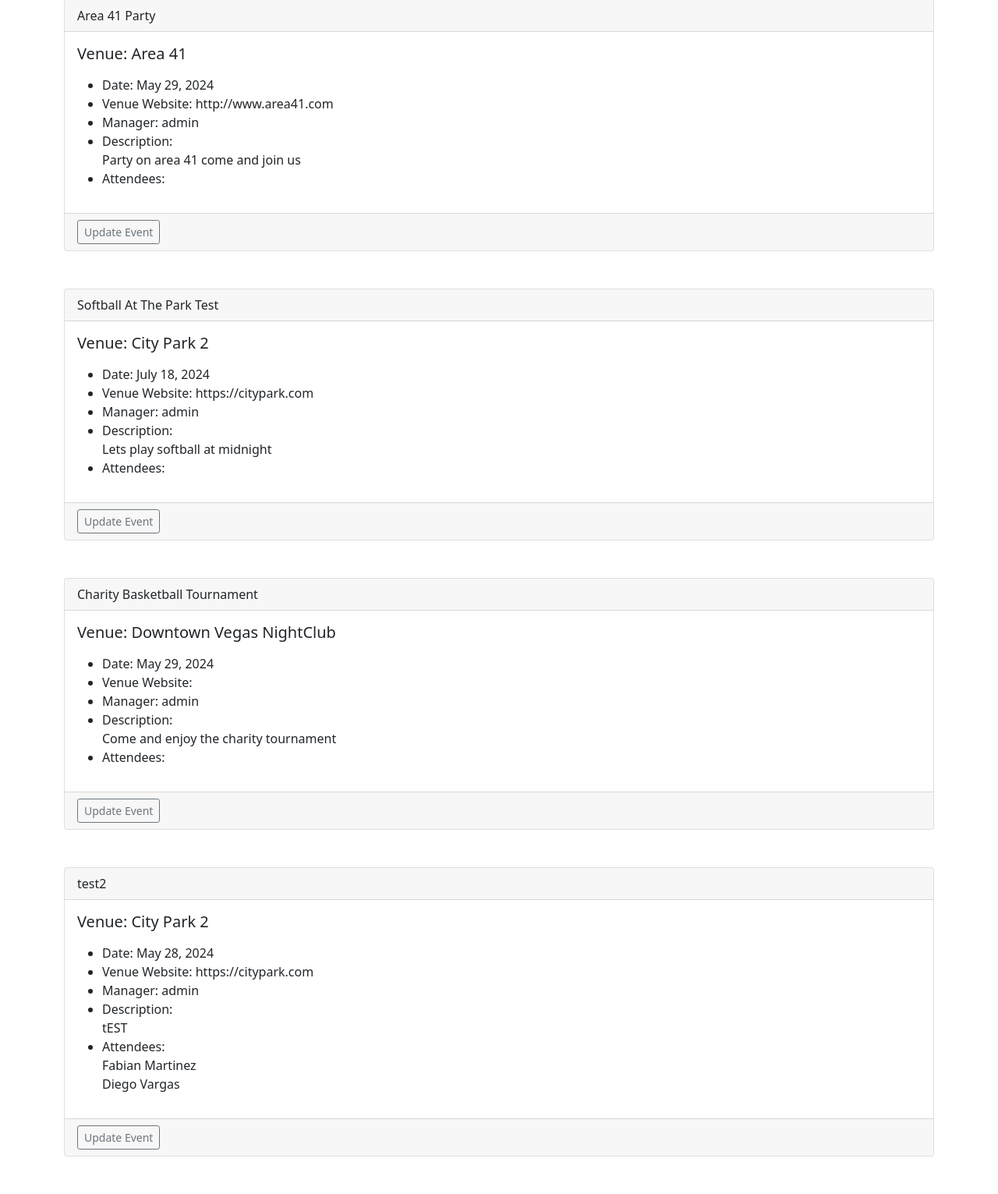
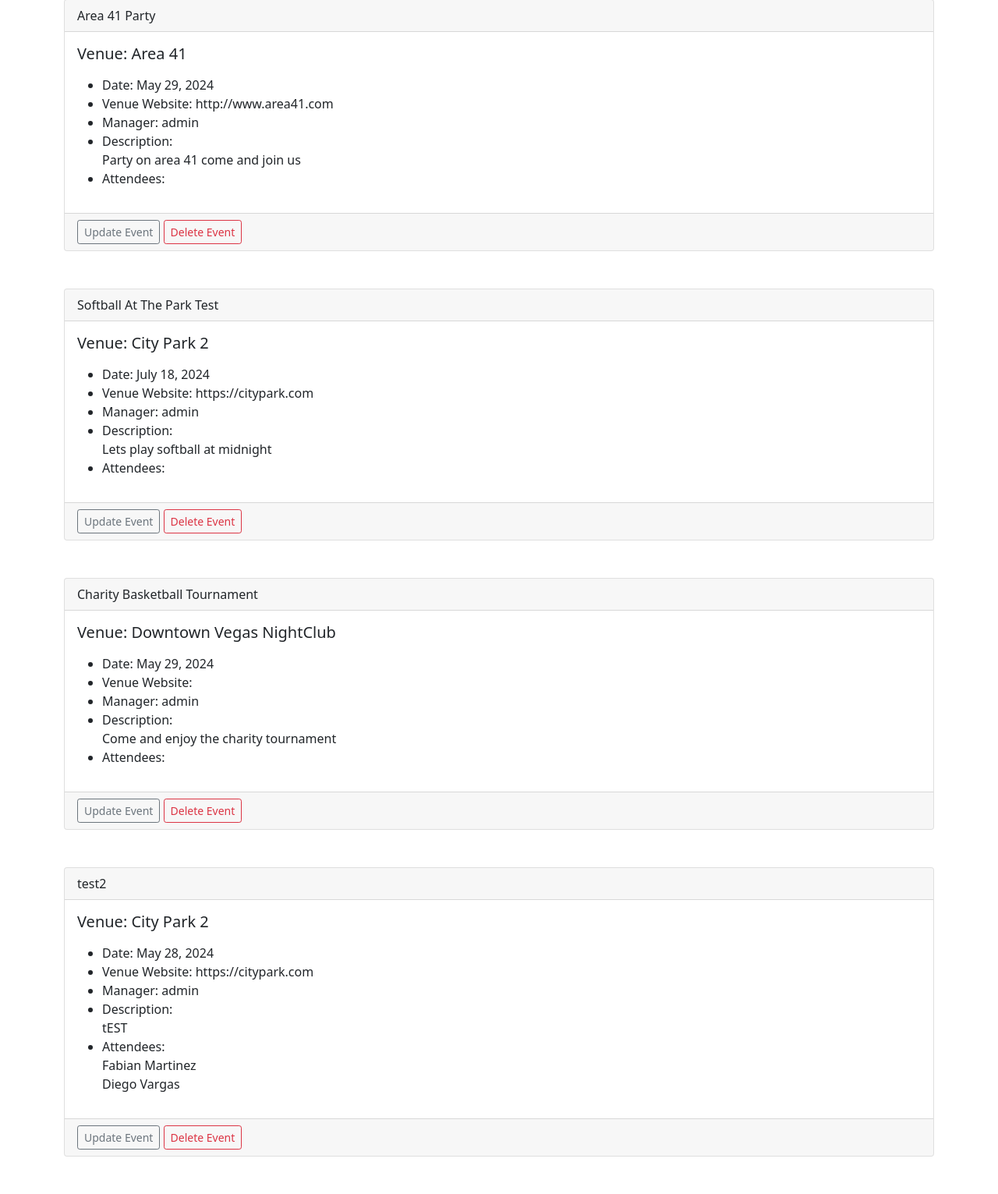
Before and after one commit to FabianArturo5/ClubDjango, a Django app: page /events in a window 1280 px wide. Shown: the part 161-1692 px from the top of the page at 78% size. Run offline with Django 5.2, Linux system fonts and the light colour scheme; data comes from the database, SQL or seed files in the repository; both versions use the stored data as it was after the commit.

Commit message:
added delete venue and events function

```diff
--- a/myclub_website/events/templates/events/event_list.html
+++ b/myclub_website/events/templates/events/event_list.html
@@ -31,6 +31,7 @@
   </div>
   <div class="card-footer text-muted">
     <a href="{% url 'update-event' event.id %}" class="btn btn-outline-secondary btn-sm">Update Event</a>
+    <a href="{% url 'delete-event' event.id %}" class="btn btn-outline-danger btn-sm">Delete Event</a>
   </div>
 </div>
 
--- a/myclub_website/events/templates/events/venue.html
+++ b/myclub_website/events/templates/events/venue.html
@@ -11,6 +11,7 @@
 </td>
 <td align="right">
     <a href="{% url 'update-venue' venue.id %}" class="btn btn-outline-secondary btn-sm">Update</a>
+    <a href="{% url 'delete-venue' venue.id %}" class="btn btn-outline-danger btn-sm">Delete</a>
 </td>
 </tr>
 {% endfor %}
--- a/myclub_website/events/urls.py
+++ b/myclub_website/events/urls.py
@@ -9,6 +9,8 @@ urlpatterns = [
     path('show_venue/<venue_id>', views.show_venue, name="show-venue"),
     path('search_venues', views.search_venues, name="search-venues"),
     path('update_venue/<venue_id>', views.update_venue, name="update-venue"),
-        path('update_event/<event_id>', views.update_event, name="update-event"),
+    path('update_event/<event_id>', views.update_event, name="update-event"),
     path('add_event', views.add_event, name="add-event"),
+    path('delete_event/<event_id>', views.delete_event, name="delete-event"),
+    path('delete_venue/<venue_id>', views.delete_venue, name="delete-venue"),
 ]
--- a/myclub_website/events/views.py
+++ b/myclub_website/events/views.py
@@ -6,6 +6,17 @@ from django.http import HttpResponseRedirect
 from .models import Event, Venue
 from .forms import VenueForm, EventForm
 
+#Delete an Event
+def delete_event(request, event_id):
+    event = Event.objects.get(pk=event_id)
+    event.delete()
+    return redirect('list-events')
+
+#Delete a Venue
+def delete_venue(request, venue_id):
+    venue = Venue.objects.get(pk=venue_id)
+    venue.delete()
+    return redirect('list-venues')
 
 #Function to add events
 def add_event(request):
```
Also changed, not shown: myclub_website/db.sqlite3.
